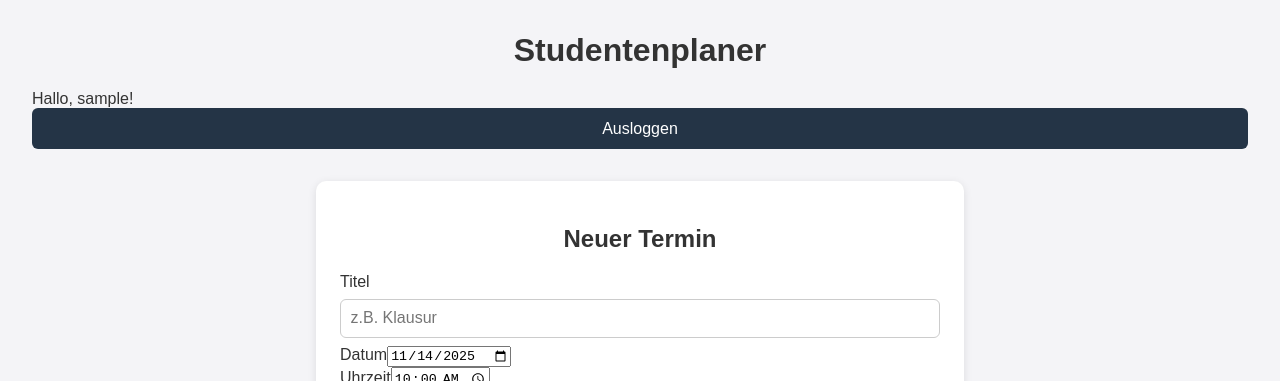
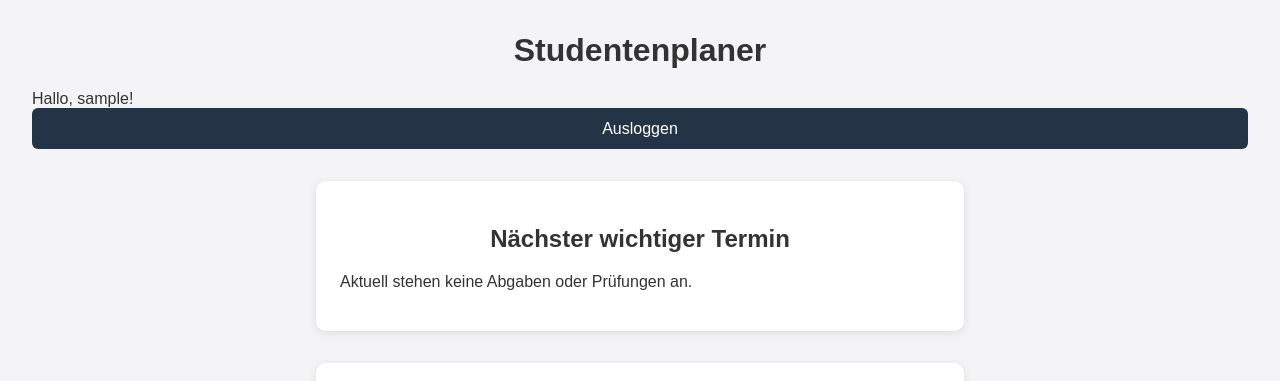
Before and after one commit to Elli98/T4_Studentenplaner_Projekt, a Vue app in the folder Client/: page /studyplan in a window 1280 px wide. Shown: the top 381 px of the page. Built offline with nearby package versions, Linux system fonts and the light colour scheme; no server answers; sample sign-in values are in the browser's storage; the HTML template or start-up script is replaced by a standard one.

Commit message:
Countdown für nächste Prüfung oder Abgabe mit Anzeige des nächsten wichtigen Termins

```diff
--- a/Client/src/views/studentenplanerView.vue
+++ b/Client/src/views/studentenplanerView.vue
@@ -9,6 +9,10 @@
         </button>
       </div>
     </header>
+    <div class="card countdown-card" v-if="countdownMessage">
+        <h2>Nächster wichtiger Termin</h2>
+        <p>{{ countdownMessage }}</p>
+    </div>
 
     <!--Formular für neuen Termin -->
     <div class="card">
@@ -111,7 +115,7 @@
 
 <script setup lang="ts">
 import { useAuthStore } from '@/stores/authStore'
-import { reactive, ref, onMounted } from 'vue'
+import { reactive, ref, onMounted, computed } from 'vue'
 
 
 const authStore = useAuthStore()
@@ -226,4 +230,35 @@ function editTermin(termin: Termin) {
     category: termin.category
   })
 }
+
+//nächsten wichtigen Termin berechnen
+const nextImportantTermin = computed(() => {
+  // nur Prüfungen oder Abgaben berücksichtigen
+  const wichtige = termine.value.filter(t =>
+    t.category === "Prüfung" || t.category === "Abgabe"
+  )
+  // nach Datum sortieren
+  wichtige.sort((a, b) =>
+    new Date(`${a.date}T${a.time}`).getTime() -
+    new Date(`${b.date}T${b.time}`).getTime()
+  )
+  return wichtige[0] || null
+})
+//Countdown-Nachricht
+const countdownMessage = computed(() => {
+  if (loading.value) return 'Lade Termine für Countdown...'
+  if (!nextImportantTermin.value) {
+    return 'Aktuell stehen keine Abgaben oder Prüfungen an.'
+  }
+  const termin = nextImportantTermin.value
+  const terminDate = new Date(`${termin.date}T${termin.time}`)
+  const diffMs = terminDate.getTime() - Date.now()
+  const diffDays = Math.ceil(diffMs / (1000 * 60 * 60 * 24))
+  const terminDatum = new Date(termin.date).toLocaleDateString('de-DE')
+
+  if (diffDays > 1) return `Nächste ${termin.category} in ${diffDays} Tagen: ${termin.title} (${terminDatum})`
+  if (diffDays === 1) return `Nächste ${termin.category} ist morgen: ${termin.title} (${terminDatum})`
+  if (diffDays === 0) return `Nächste ${termin.category} ist heute: ${termin.title} (${terminDatum})`
+  return ''
+})
 </script>
```
